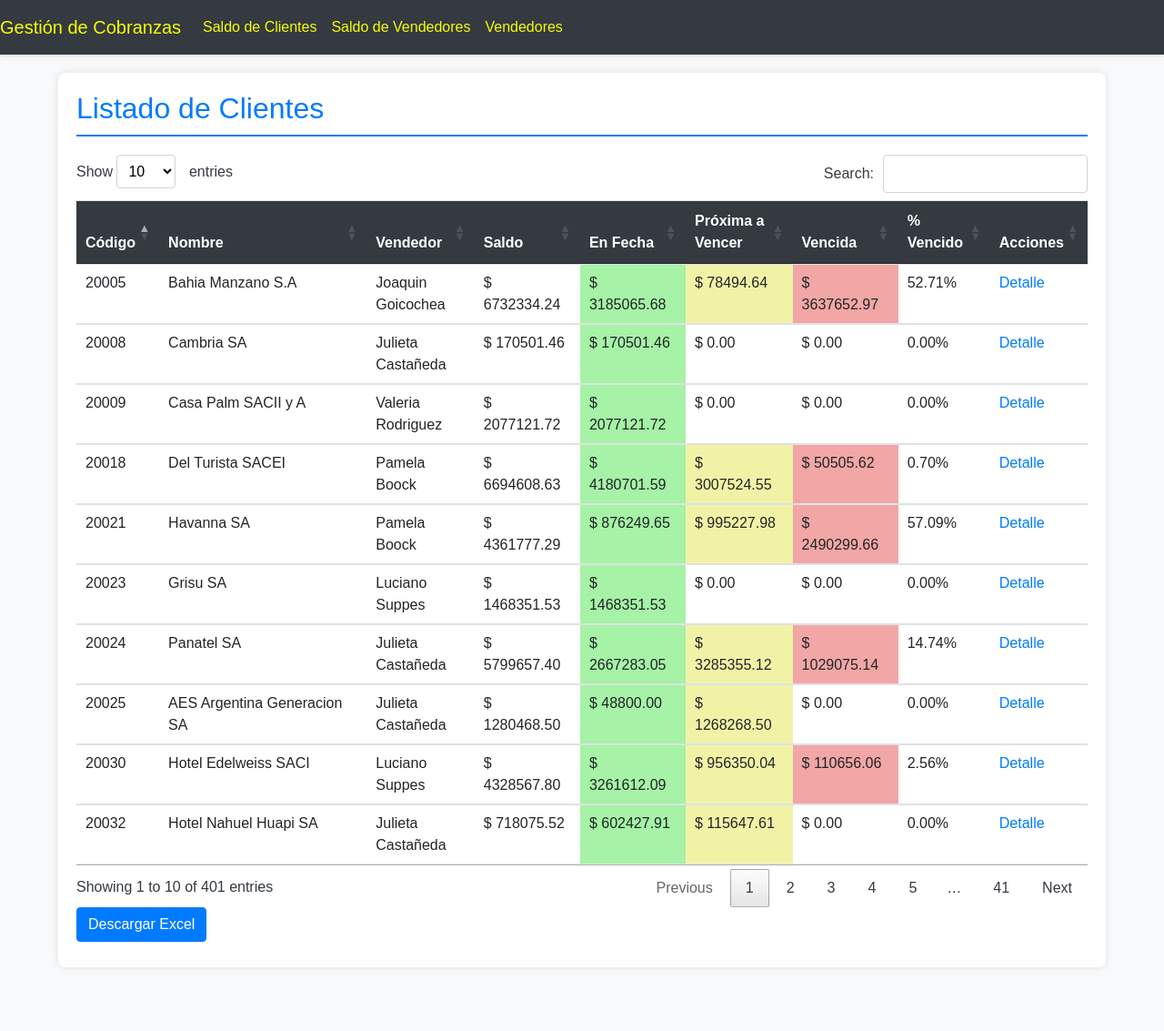
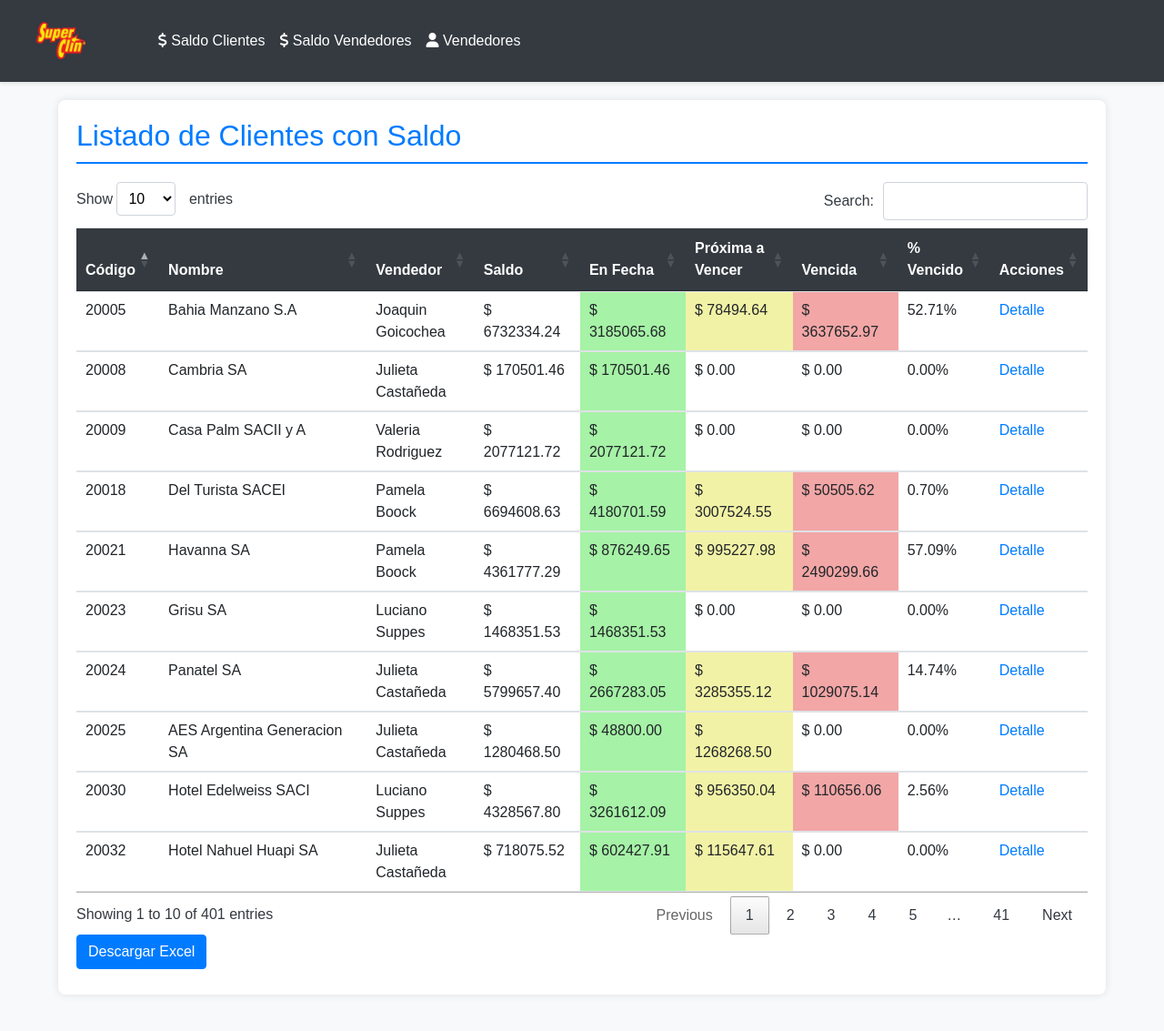
Before and after one commit to Braian29/Debt_Manager_SAP_BusinessOne, a Flask app: page / in a window 1280 px wide. Shown: the whole page at 91% size. Before the commit the page ends 1035 px from the top, so only its background shows below. Run offline with Flask 3, Linux system fonts and the light colour scheme; parts of the project's set-up code (start-up, migrations or seed data) failed here and were passed over; some libraries are stand-ins or nearby versions.

Commit message:
Mejor Front

```diff
--- a/static/style.css
+++ b/static/style.css
@@ -32,12 +32,12 @@ h2 {
 
 .navbar-brand,
 .navbar-nav .nav-link {
-    color: #f8fc04 !important;
+    color: #ffffff !important;
 }
 
 .navbar-brand:hover,
 .navbar-nav .nav-link:hover {
-    color: #c0c0c0 !important;
+    color: #ccee0a !important;
 }
 
 /* Table Styles (DataTables) */
--- a/templates/base.html
+++ b/templates/base.html
@@ -12,20 +12,28 @@
 </head>
 <body>
     <nav class="navbar navbar-expand-lg navbar-dark bg-dark">
-        <a class="navbar-brand" href="{{ url_for('dashboard') }}"> Gestión de Cobranzas</a>
-        <button class="navbar-toggler" type="button" data-toggle="collapse" data-target="#navbarNav" aria-controls="navbarNav" aria-expanded="false" aria-label="Toggle navigation">
+        <a class="navbar-brand" href="{{ url_for('dashboard') }}">
+            <img src="{{ url_for('static', filename='logo.jpeg') }}" alt="Logo" style="height: 60px; margin-right: 10px;">
+        </a>
+            <button class="navbar-toggler" type="button" data-toggle="collapse" data-target="#navbarNav" aria-controls="navbarNav" aria-expanded="false" aria-label="Toggle navigation">
             <span class="navbar-toggler-icon"></span>
         </button>
         <div class="collapse navbar-collapse" id="navbarNav">
            <ul class="navbar-nav">
+            <li class="nav-item">
+                <a class="nav-link" href="{{ url_for('index') }}">
+                    <i class="fas fa-dollar-sign"></i> Saldo Clientes
+                </a>
+            </li>
+            <li class="nav-item">
+                <a class="nav-link" href="{{ url_for('vendedores_con_saldos_list') }}">
+                    <i class="fas fa-dollar-sign"></i> Saldo Vendedores
+                </a>
+            </li>
                 <li class="nav-item">
-                    <a class="nav-link" href="{{ url_for('index') }}">Saldo de Clientes</a>
-                </li>
-                <li class="nav-item">
-                    <a class="nav-link" href="{{ url_for('vendedores_con_saldos_list') }}">Saldo de Vendedores</a>
-                </li>
-                <li class="nav-item">
-                    <a class="nav-link" href="{{ url_for('vendedores_list') }}">Vendedores</a>
+                    <a class="nav-link" href="{{ url_for('vendedores_list') }}">
+                        <i class="fas fa-user"></i>  Vendedores
+                    </a>
                 </li>
 
 
--- a/templates/index.html
+++ b/templates/index.html
@@ -4,7 +4,7 @@
 {% block title %}Listado de Clientes{% endblock %}
 
 {% block content %}
-    <h2>Listado de Clientes</h2>
+    <h2>Listado de Clientes con Saldo</h2>
     <table id="clientes-table" class="table">
         <thead>
             <tr>
```
Also changed, not shown: static/logo.jpeg (added).
